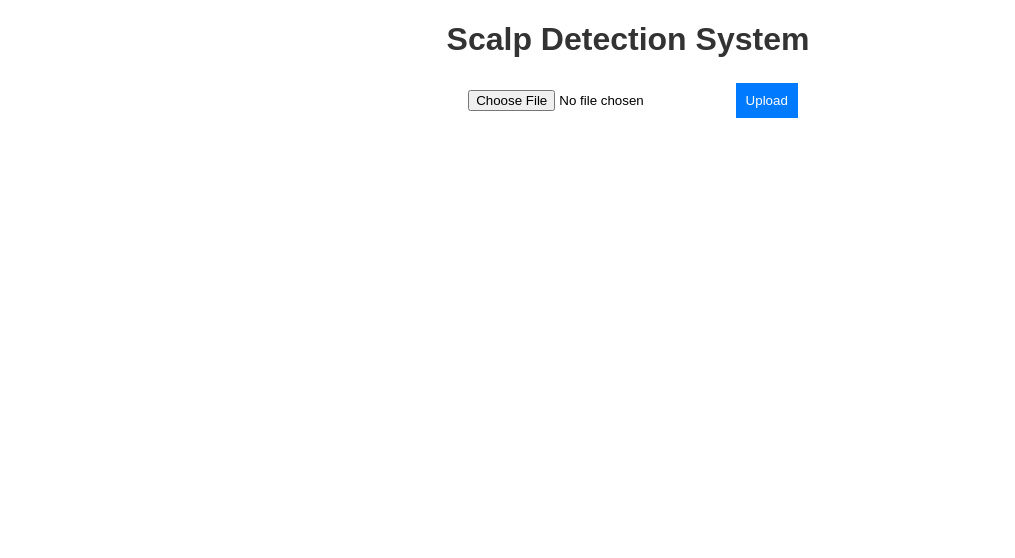
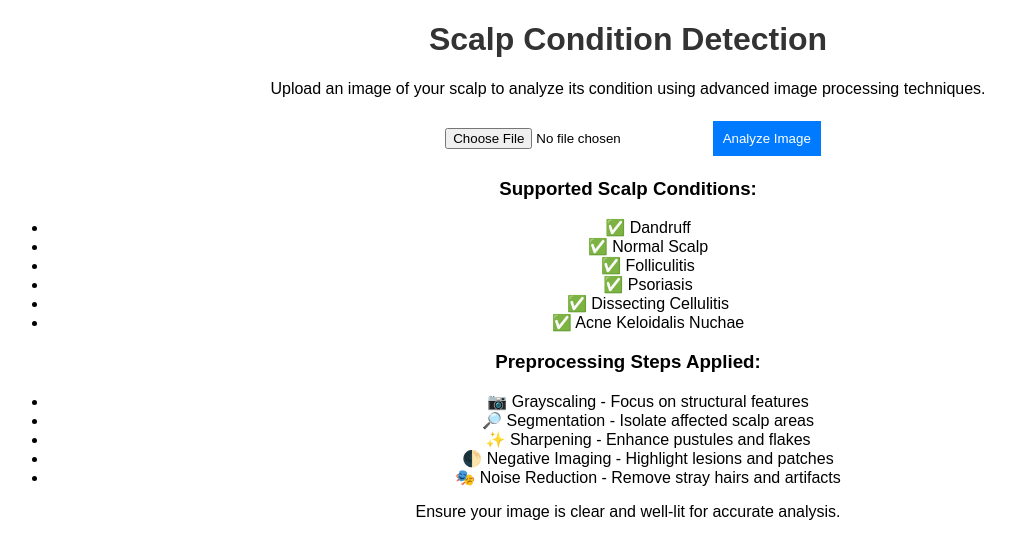
Before and after one commit to femxuxi/scalpdetection, a plain HTML site: page index.html in a window 1280 px wide. Shown: the whole page, without its empty margins (12-1027 px from the left). Drawn offline with Linux system fonts and the light colour scheme.

Commit message:
Update index.html

```diff
--- a/index.html
+++ b/index.html
@@ -1,14 +1,41 @@
 <!DOCTYPE html>
 <html lang="en">
 <head>
-    <title>Scalp Detection</title>
+    <meta charset="UTF-8">
+    <meta name="viewport" content="width=device-width, initial-scale=1.0">
+    <title>Scalp Detection System</title>
     <link rel="stylesheet" href="static/style.css">
 </head>
 <body>
-    <h1>Scalp Detection System</h1>
-    <form action="/upload" method="post" enctype="multipart/form-data">
-        <input type="file" name="image" required>
-        <button type="submit">Upload</button>
-    </form>
+    <div class="container">
+        <h1>Scalp Condition Detection</h1>
+        <p>Upload an image of your scalp to analyze its condition using advanced image processing techniques.</p>
+
+        <form action="/upload" method="post" enctype="multipart/form-data">
+            <input type="file" name="image" accept=".png, .jpg, .jpeg" required>
+            <button type="submit">Analyze Image</button>
+        </form>
+
+        <h3>Supported Scalp Conditions:</h3>
+        <ul>
+            <li>✅ Dandruff</li>
+            <li>✅ Normal Scalp</li>
+            <li>✅ Folliculitis</li>
+            <li>✅ Psoriasis</li>
+            <li>✅ Dissecting Cellulitis</li>
+            <li>✅ Acne Keloidalis Nuchae</li>
+        </ul>
+
+        <h3>Preprocessing Steps Applied:</h3>
+        <ul>
+            <li>📷 Grayscaling - Focus on structural features</li>
+            <li>🔎 Segmentation - Isolate affected scalp areas</li>
+            <li>✨ Sharpening - Enhance pustules and flakes</li>
+            <li>🌓 Negative Imaging - Highlight lesions and patches</li>
+            <li>🎭 Noise Reduction - Remove stray hairs and artifacts</li>
+        </ul>
+
+        <p class="note">Ensure your image is clear and well-lit for accurate analysis.</p>
+    </div>
 </body>
 </html>
```
